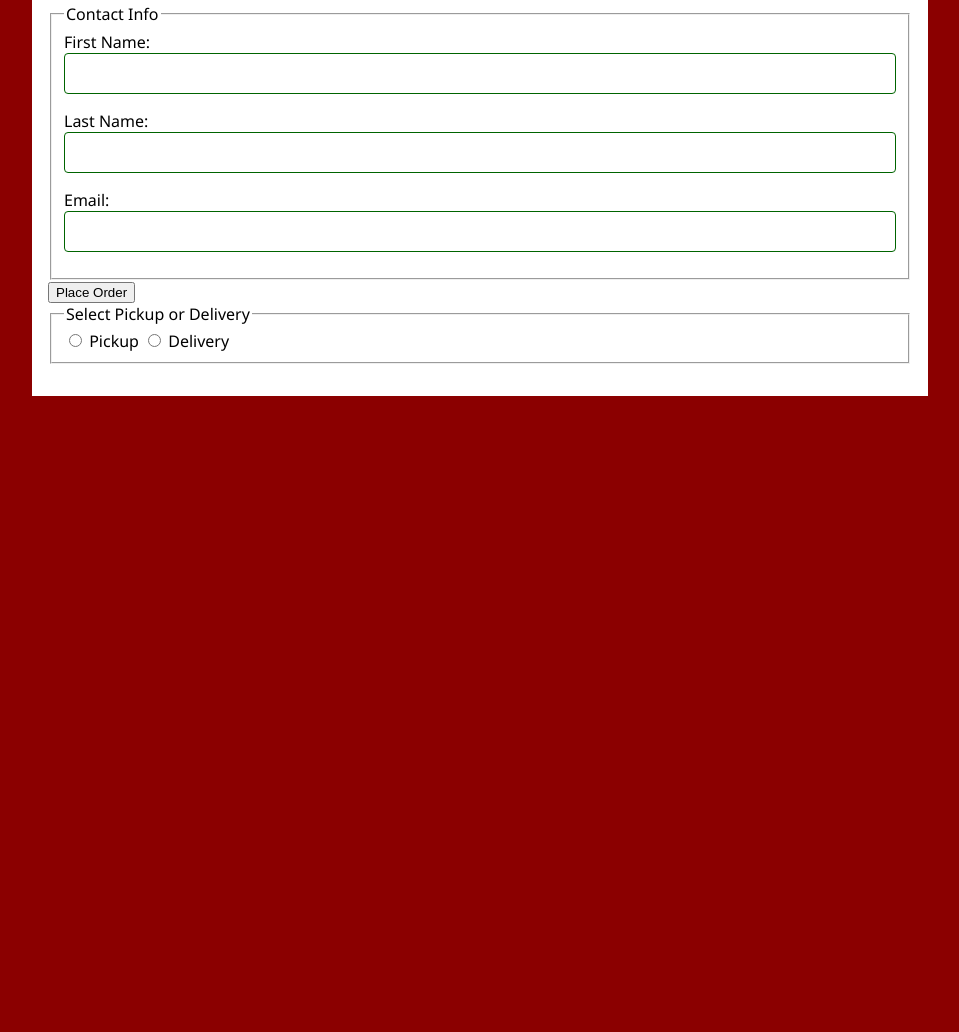
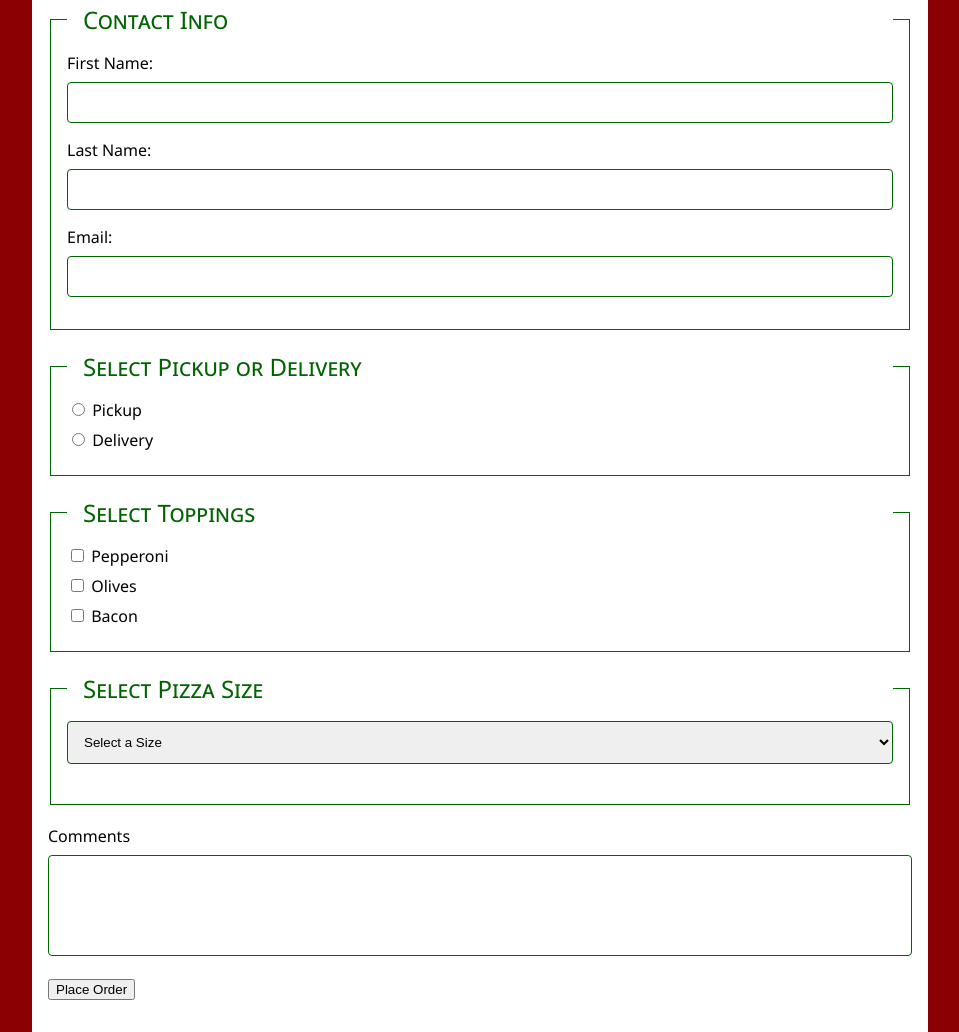
Before and after one commit to bmitzel88/Pizza, a plain HTML site: page index.html in a window 1280 px wide. Shown: the part 311-1343 px from the top of the page, without its empty margins (160-1119 px from the left). Before the commit the page ends 800 px from the top, so only its background shows below. Drawn offline with Linux system fonts and the light colour scheme.

Commit message:
Added toppings and size selector and comment section for additional pizza instructions

```diff
--- a/index.html
+++ b/index.html
@@ -32,8 +32,6 @@
                 <input type="email" id="email" name="email">
              </fieldset>
 
-             <!-- Order Button -->
-             <button type="submit" id="order-button">Place Order</button>
             <!-- Pickup or Delivery -->
              <fieldset>
                 <legend>Select Pickup or Delivery</legend>
@@ -46,6 +44,44 @@
                     Delivery
                 </label>
              </fieldset>
+            <!-- Select Toppings -->
+             <fieldset>
+                <legend>Select Toppings</legend>
+                <label for="pepperoni">
+                    <input type="checkbox" id="pepperoni"
+                        name="toppings[]" value="pepperoni">
+                    Pepperoni
+                </label>
+                <label for="olives">
+                    <input type="checkbox" id="olives"
+                        name="toppings[]" value="olives">
+                    Olives
+                </label>
+                <label for="bacon">
+                    <input type="checkbox" id="bacon"
+                        name="toppings[]" value="bacon">
+                    Bacon
+                </label>
+             </fieldset>
+             <!-- Pizza Size -->
+             <fieldset>
+                <legend>Select Pizza Size</legend>
+                <label for="pizza-size">
+                    <select id="size" name="size">
+                        <option value="none">Select a Size</option>
+                        <option value="small">Small</option>
+                        <option value="medium">Medium</option>
+                        <option value="large">Large</option>
+                    </select>
+                </label>
+             </fieldset>
+             <!-- Comment Field -->
+              <label for="comment">Comments</label>
+              <textarea rows="5" id="comment" name="comment"></textarea>
+
+
+             <!-- Order Button -->
+             <button type="submit" id="order-button">Place Order</button>
         </form>
 
     </div>
--- a/styles/pizza-styles.css
+++ b/styles/pizza-styles.css
@@ -43,10 +43,33 @@ body {
     font-size: 1rem;
 }
 
-input[type="text"], input[type="email"] {
+input[type="text"], input[type="email"], select, textarea {
     width: 100%;
     border: 1px solid darkgreen;
     border-radius: .25rem;
     margin: 0rem 0rem 1rem 0rem;
     padding: .75rem;
 }
+
+legend {
+    color: darkgreen;
+    font-variant: small-caps;
+    font-size: 1.5rem;
+    padding-left: 1rem;
+    width: 100%;
+}
+
+fieldset {
+    border: 1px solid darkgreen;
+    padding: 1rem;
+    margin-bottom: 1.25rem;
+}
+
+label {
+    display: block;
+    padding-bottom: 0.5rem;
+}
+
+textarea {
+    resize: none;
+}
```
